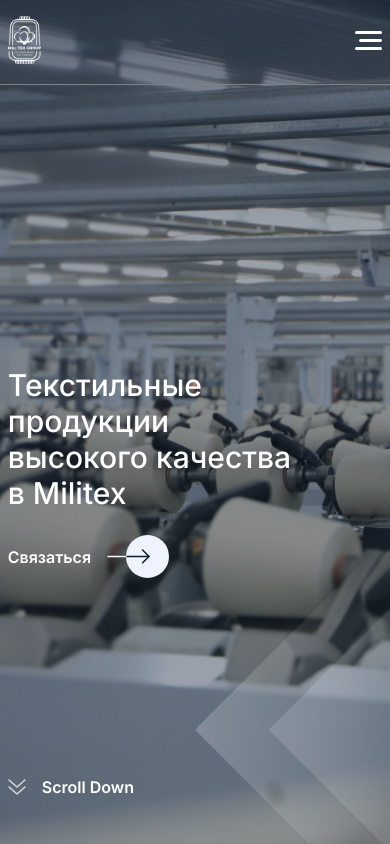
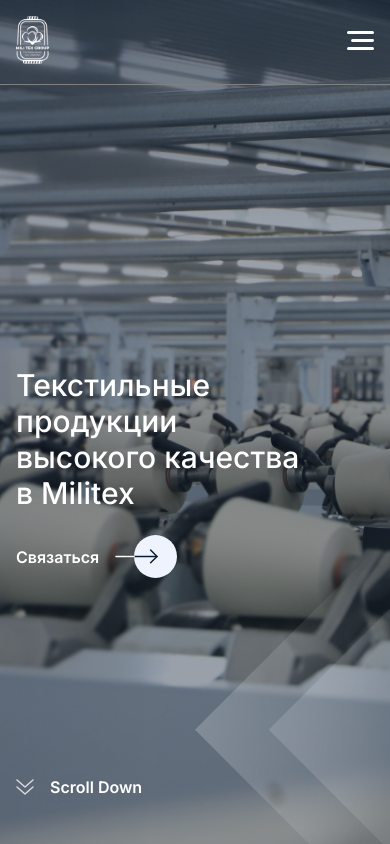
Before and after one commit to jalolddin/MIlitex, a Vue app: page / in a window 390 px wide. Shown: the top 844 px of the page. Built offline with nearby package versions, Linux system fonts and the light colour scheme.

Commit message:
fix: fix paddingX on mobile (2% -> 1rem).

```diff
--- a/src/assets/scss/responsive.scss
+++ b/src/assets/scss/responsive.scss
@@ -70,8 +70,8 @@
 
 @media (max-width: 700px) {
     .padding_normal {
-        padding-left: 2%;
-        padding-right: 2%;
+        padding-left: 1rem;
+        padding-right: 1rem;
     }
     .header {
         &__title  {
```
Also changed, not shown: 4 other files (tests, documents, lock files or other folders).
